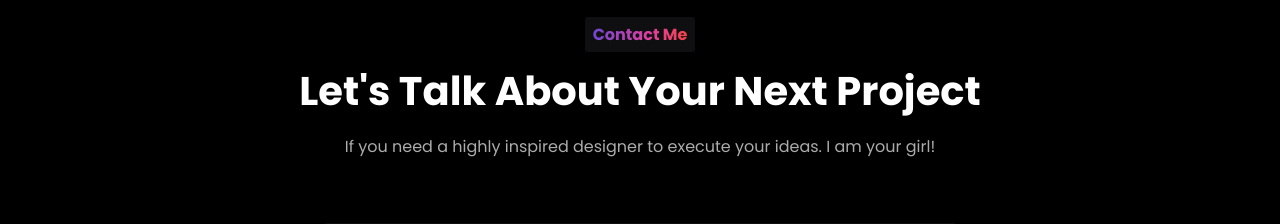
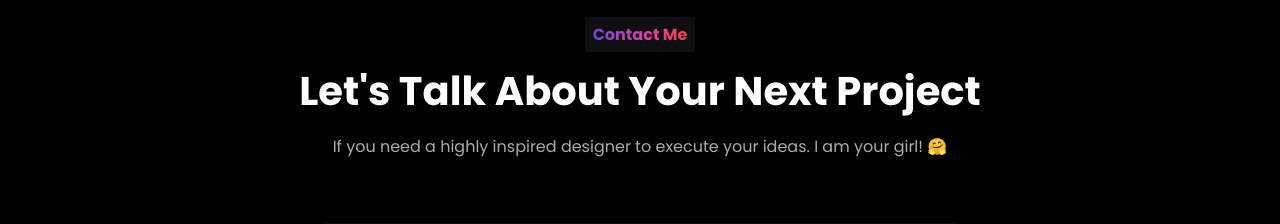
Before and after one commit to PromiseUdo/veraerumaka, a React (Create React App) app: page / in a window 1280 px wide. Shown: the part 3560-3784 px from the top of the page. Built offline with nearby package versions, Linux system fonts and the light colour scheme.

Commit message:
about me update

```diff
--- a/src/components/Contact.jsx
+++ b/src/components/Contact.jsx
@@ -44,7 +44,7 @@ const Contact = () => {
       className={styles.contact}
       title="Let's Talk About Your Next Project"
       subtitle="Contact Me"
-      description="If you need a highly inspired designer to execute your ideas. I am your girl!"
+      description="If you need a highly inspired designer to execute your ideas. I am your girl! &#129303;"
       id="contact"
     >
       <div className={styles.container}>
```
